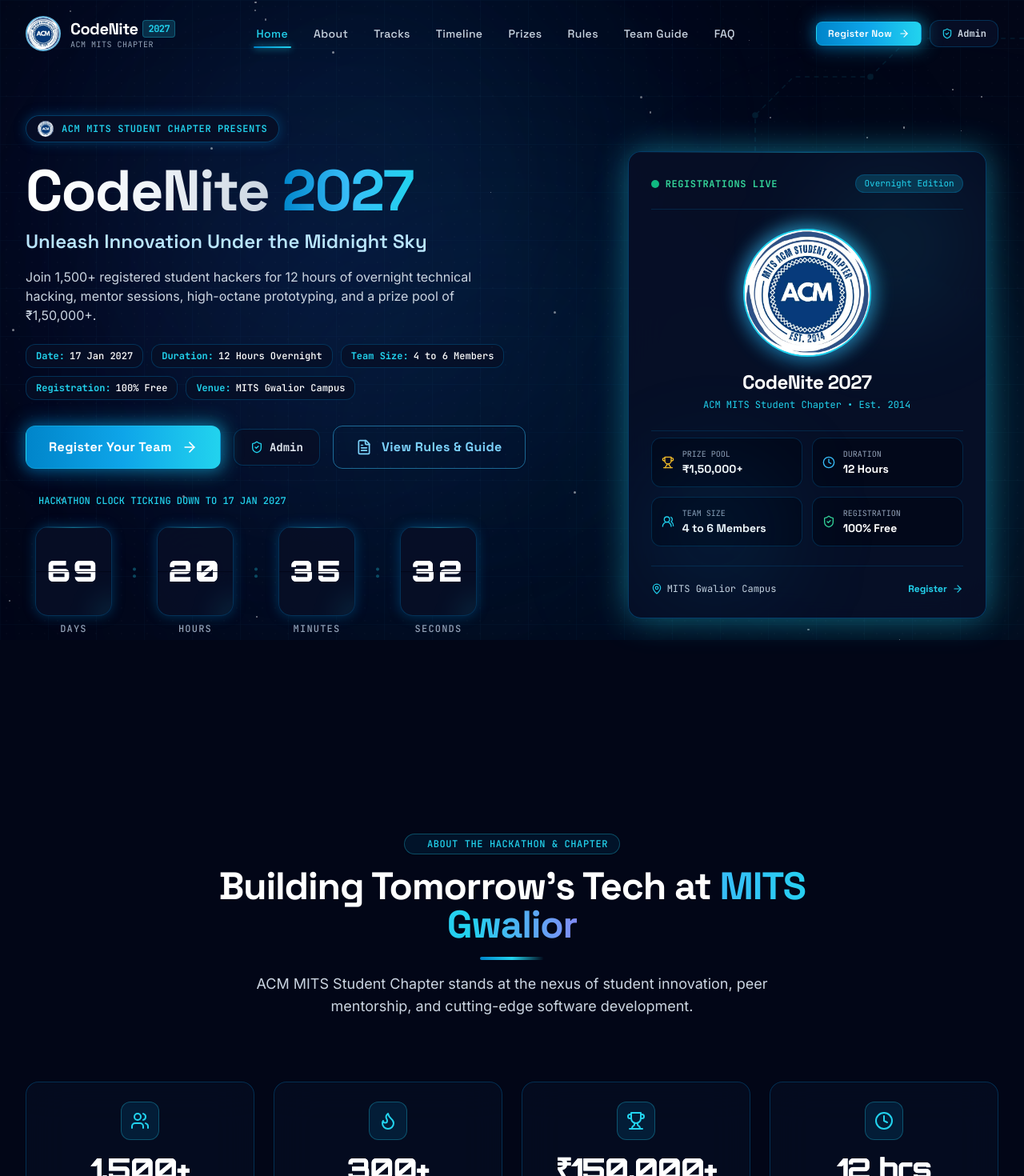
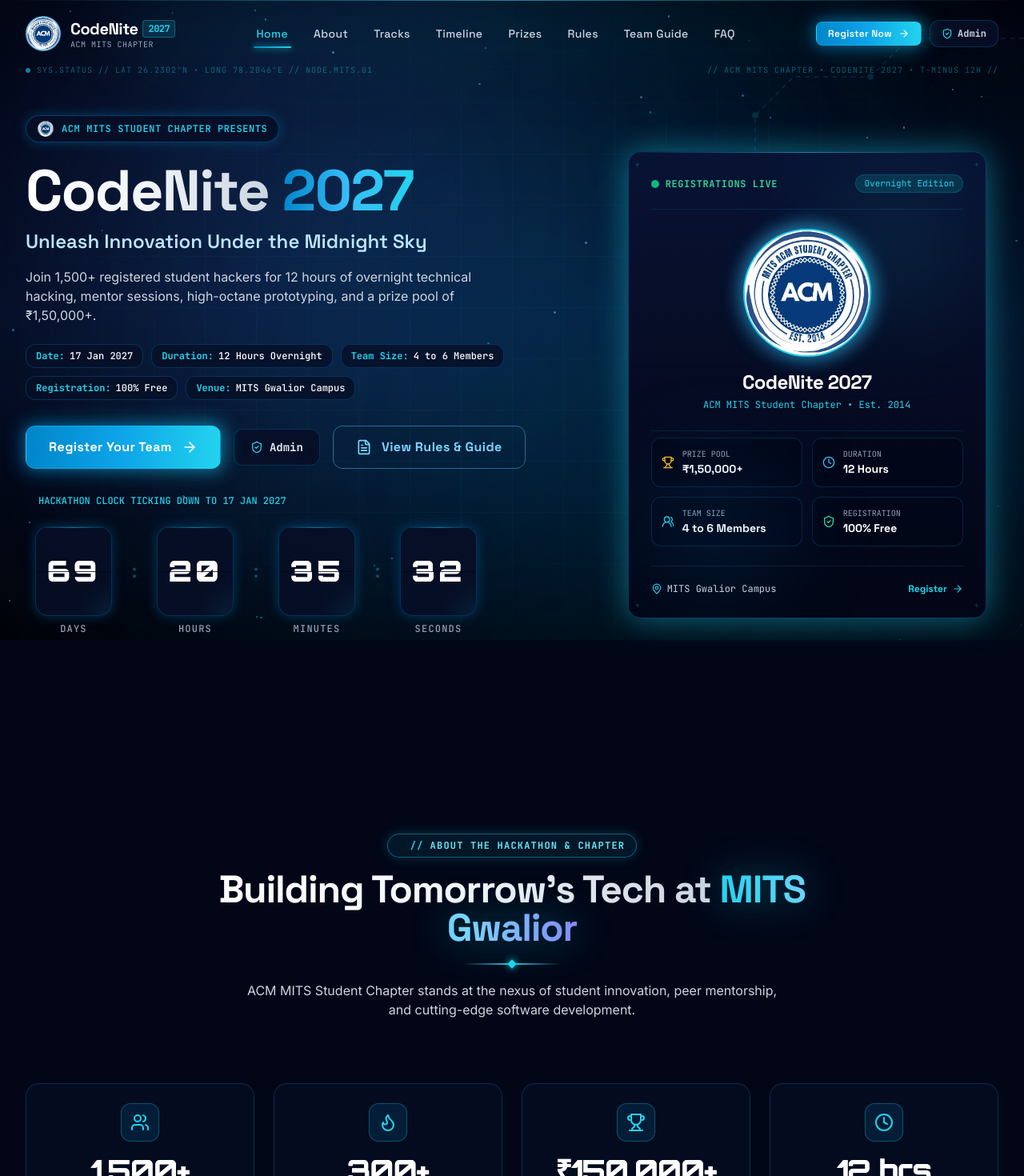
Before and after one commit to ronakgupta2407-wq/ACM-Codenite-, a React (Vite) app: page / in a window 1280 px wide. Shown: the top 1470 px of the page at 80% size. Built offline with nearby package versions, Linux system fonts and the light colour scheme.

Commit message:
Elevate core design system with cybernetic perspective grid, HUD glass panels, and glowing accents

```diff
--- a/src/components/BackgroundEffects.jsx
+++ b/src/components/BackgroundEffects.jsx
@@ -1,50 +1,57 @@
 import React, { useMemo } from "react";
 
 export function BackgroundEffects() {
-  // Generate random twinkling stars
+  // Generate random twinkling cyber stars
   const stars = useMemo(() => {
-    return Array.from({ length: 45 }).map((_, i) => ({
+    return Array.from({ length: 55 }).map((_, i) => ({
       id: i,
       x: Math.random() * 100,
       y: Math.random() * 100,
       size: Math.random() * 2 + 1,
       duration: Math.random() * 4 + 3,
       delay: Math.random() * 5,
+      color: i % 3 === 0 ? "bg-cyan-400" : i % 3 === 1 ? "bg-sky-300" : "bg-indigo-300",
     }));
   }, []);
 
   return (
     <div className="fixed inset-0 pointer-events-none z-0 overflow-hidden">
-      {/* Deep Navy Dark Mesh Base */}
-      <div className="absolute inset-0 bg-[#020617]" />
+      {/* Deep Space Obsidian Base */}
+      <div className="absolute inset-0 bg-gradient-to-b from-[#02040d] via-[#050b1d] to-[#020308]" />
 
-      {/* Cyber Grid Lines */}
+      {/* Cyber Grid Pattern */}
       <div
-        className="absolute inset-0 opacity-[0.07]"
+        className="absolute inset-0 opacity-[0.13]"
         style={{
           backgroundImage: `
-            linear-gradient(to right, rgba(56, 189, 248, 0.4) 1px, transparent 1px),
-            linear-gradient(to bottom, rgba(56, 189, 248, 0.4) 1px, transparent 1px)
+            linear-gradient(to right, rgba(0, 240, 255, 0.3) 1px, transparent 1px),
+            linear-gradient(to bottom, rgba(0, 240, 255, 0.3) 1px, transparent 1px)
           `,
-          backgroundSize: "60px 60px",
+          backgroundSize: "64px 64px",
+          maskImage: "radial-gradient(ellipse at 50% 50%, black 40%, transparent 85%)",
+          WebkitMaskImage: "radial-gradient(ellipse at 50% 50%, black 40%, transparent 85%)",
         }}
       />
 
-      {/* Radial Gradient Ambient Mesh Orbs */}
-      <div className="absolute -top-[15%] left-[10%] w-[650px] h-[650px] rounded-full bg-acm-blue/15 blur-[140px] animate-pulse-slow" />
-      <div className="absolute top-[35%] -right-[10%] w-[550px] h-[550px] rounded-full bg-acm-cyan/10 blur-[130px] animate-float" />
-      <div className="absolute bottom-[20%] left-[5%] w-[600px] h-[600px] rounded-full bg-indigo-600/10 blur-[150px] animate-float-reverse" />
-      <div className="absolute -bottom-[10%] right-[25%] w-[700px] h-[700px] rounded-full bg-acm-blue/10 blur-[160px]" />
+      {/* Luminous Ambient Nebula Orbs */}
+      <div className="absolute -top-[15%] left-[12%] w-[750px] h-[750px] rounded-full bg-cyan-500/15 blur-[160px] animate-pulse-slow" />
+      <div className="absolute top-[30%] -right-[12%] w-[650px] h-[650px] rounded-full bg-sky-600/15 blur-[150px] animate-float" />
+      <div className="absolute bottom-[25%] left-[3%] w-[680px] h-[680px] rounded-full bg-indigo-600/15 blur-[160px] animate-float-reverse" />
+      <div className="absolute -bottom-[12%] right-[20%] w-[800px] h-[800px] rounded-full bg-acm-blue/15 blur-[180px]" />
 
-      {/* Subtle Scanline Effect */}
-      <div className="absolute inset-0 bg-repeat opacity-[0.015] pointer-events-none bg-[radial-gradient(#fff_1px,transparent_1px)] [background-size:16px_16px]" />
+      {/* High-Tech Perspective Horizon Glow (Top Beam) */}
+      <div className="absolute top-0 inset-x-0 h-px bg-gradient-to-r from-transparent via-cyan-400/60 to-transparent" />
+      <div className="absolute top-0 left-1/2 -translate-x-1/2 w-3/4 h-28 bg-gradient-to-b from-cyan-500/10 to-transparent blur-2xl" />
 
-      {/* Twinkling Stars */}
+      {/* Subtle Dot Matrix Micro Grid */}
+      <div className="absolute inset-0 bg-repeat opacity-[0.025] pointer-events-none bg-[radial-gradient(#22d3ee_1px,transparent_1px)] [background-size:24px_24px]" />
+
+      {/* Twinkling Cyber Stars */}
       <div className="absolute inset-0">
         {stars.map((star) => (
           <div
             key={star.id}
-            className="absolute rounded-full bg-white opacity-40 animate-pulse"
+            className={`absolute rounded-full ${star.color} opacity-40 animate-pulse`}
             style={{
               left: `${star.x}%`,
               top: `${star.y}%`,
@@ -57,9 +64,19 @@ export function BackgroundEffects() {
         ))}
       </div>
 
-      {/* Circuit board accent lines top right */}
+      {/* Futuristic Telemetry HUD Watermarks (Fixed Corners) */}
+      <div className="hidden xl:flex absolute top-20 left-8 items-center gap-2 text-[10px] font-mono text-cyan-400/40 uppercase tracking-widest pointer-events-none">
+        <span className="w-1.5 h-1.5 rounded-full bg-cyan-400/60 animate-ping" />
+        <span>SYS.STATUS // LAT 26.2302°N • LONG 78.2046°E // NODE.MITS.01</span>
+      </div>
+
+      <div className="hidden xl:flex absolute top-20 right-8 items-center gap-2 text-[10px] font-mono text-cyan-400/40 uppercase tracking-widest pointer-events-none">
+        <span>// ACM MITS CHAPTER • CODENITE 2027 • T-MINUS 12H //</span>
+      </div>
+
+      {/* Circuit trace accent lines top right */}
       <svg
-        className="absolute right-0 top-0 w-96 h-96 opacity-10 text-cyan-400"
+        className="absolute right-0 top-0 w-96 h-96 opacity-15 text-cyan-400 pointer-events-none"
         viewBox="0 0 400 400"
         fill="none"
         xmlns="http://www.w3.org/2000/svg"
--- a/src/components/Navbar.jsx
+++ b/src/components/Navbar.jsx
@@ -54,7 +54,7 @@ export function Navbar({ onOpenAdmin }) {
       className={cn(
         "fixed top-0 left-0 right-0 z-50 transition-all duration-300",
         isScrolled
-          ? "bg-navy-950/85 backdrop-blur-xl border-b border-acm-blue/20 shadow-glass py-3"
+          ? "bg-[#030718]/90 backdrop-blur-2xl border-b border-cyan-500/20 shadow-[0_4px_30px_rgba(0,0,0,0.85)] py-3"
           : "bg-transparent py-5"
       )}
     >
--- a/src/components/ui/Card.jsx
+++ b/src/components/ui/Card.jsx
@@ -62,26 +62,32 @@ export function Card({
       style={{ transformStyle: "preserve-3d" }}
       className={cn(
         "relative rounded-2xl p-6 transition-all duration-300",
-        "bg-navy-900/60 backdrop-blur-xl border border-acm-blue/20",
-        "hover:border-acm-cyan/50 hover:shadow-glow-md",
-        borderGlow && "before:absolute before:inset-0 before:rounded-2xl before:border before:border-transparent before:hover:border-acm-electric/40 before:pointer-events-none",
+        "bg-gradient-to-b from-[#091438]/80 via-[#050b22]/90 to-[#020514]/95 backdrop-blur-2xl border border-cyan-500/20",
+        "hover:border-cyan-400/60 hover:shadow-[0_0_35px_rgba(0,240,255,0.22)]",
+        borderGlow && "before:absolute before:inset-0 before:rounded-2xl before:border before:border-transparent before:hover:border-cyan-400/30 before:pointer-events-none",
         onClick && "cursor-pointer",
         className
       )}
       {...props}
     >
+      {/* Cyber Corner HUD crosshairs */}
+      <span className="absolute top-2 left-2 text-[10px] font-mono text-cyan-400/30 select-none pointer-events-none">+</span>
+      <span className="absolute top-2 right-2 text-[10px] font-mono text-cyan-400/30 select-none pointer-events-none">+</span>
+      <span className="absolute bottom-2 left-2 text-[10px] font-mono text-cyan-400/30 select-none pointer-events-none">+</span>
+      <span className="absolute bottom-2 right-2 text-[10px] font-mono text-cyan-400/30 select-none pointer-events-none">+</span>
+
       {/* Radial Spotlight gradient following cursor */}
       {spotlight && isHovered && (
         <div
           className="pointer-events-none absolute -inset-px rounded-2xl opacity-100 transition-opacity duration-300"
           style={{
-            background: `radial-gradient(450px circle at ${spotlightPos.x}px ${spotlightPos.y}px, rgba(56, 189, 248, 0.15), transparent 80%)`,
+            background: `radial-gradient(450px circle at ${spotlightPos.x}px ${spotlightPos.y}px, rgba(0, 240, 255, 0.16), transparent 80%)`,
           }}
         />
       )}
 
-      {/* Subtle top reflective edge */}
-      <div className="absolute inset-x-0 top-0 h-px bg-gradient-to-r from-transparent via-cyan-400/40 to-transparent pointer-events-none rounded-t-2xl" />
+      {/* Top reflective neon edge */}
+      <div className="absolute inset-x-0 top-0 h-px bg-gradient-to-r from-transparent via-cyan-400/60 to-transparent pointer-events-none rounded-t-2xl" />
 
       {/* Card Content with 3D depth */}
       <div className="relative z-10" style={{ transform: "translateZ(10px)" }}>
--- a/src/components/ui/SectionHeading.jsx
+++ b/src/components/ui/SectionHeading.jsx
@@ -25,9 +25,10 @@ export function SectionHeading({
           whileInView={{ opacity: 1, y: 0 }}
           viewport={{ once: true, margin: "-50px" }}
           transition={{ duration: 0.5 }}
-          className="inline-flex items-center gap-2 px-3.5 py-1 rounded-full text-xs font-mono font-medium tracking-wider uppercase text-acm-cyan bg-acm-blue/10 border border-acm-cyan/30 shadow-sm mb-4"
+          className="inline-flex items-center gap-2 px-3.5 py-1.5 rounded-full text-xs font-mono font-bold tracking-widest uppercase text-cyan-300 bg-cyan-950/40 border border-cyan-400/40 shadow-[0_0_15px_rgba(0,240,255,0.2)] mb-4 backdrop-blur-md"
         >
-          <span className="w-1.5 h-1.5 rounded-full bg-acm-cyan animate-ping" />
+          <span className="w-1.5 h-1.5 rounded-full bg-cyan-400 animate-ping" />
+          <span className="text-cyan-400 font-mono">//</span>
           {badge}
         </motion.div>
       )}
@@ -38,27 +39,32 @@ export function SectionHeading({
         whileInView={{ opacity: 1, y: 0 }}
         viewport={{ once: true, margin: "-50px" }}
         transition={{ duration: 0.6, delay: 0.1 }}
-        className="font-heading font-extrabold text-3xl sm:text-4xl md:text-5xl text-white tracking-tight leading-tight"
+        className="font-heading font-black text-3xl sm:text-4xl md:text-5xl text-white tracking-tight leading-tight"
       >
-        {title}{" "}
+        <span className="bg-gradient-to-r from-white via-slate-100 to-slate-300 bg-clip-text text-transparent">
+          {title}
+        </span>{" "}
         {highlight && (
-          <span className="bg-gradient-to-r from-sky-400 via-acm-cyan to-indigo-400 bg-clip-text text-transparent">
+          <span className="bg-gradient-to-r from-cyan-400 via-sky-300 to-indigo-400 bg-clip-text text-transparent drop-shadow-[0_0_25px_rgba(0,240,255,0.4)]">
             {highlight}
           </span>
         )}
       </motion.h2>
 
-      {/* Animated Underline Sweep */}
+      {/* Futuristic Cyber Divider */}
       <motion.div
         initial={{ width: 0, opacity: 0 }}
-        whileInView={{ width: "80px", opacity: 1 }}
+        whileInView={{ width: "120px", opacity: 1 }}
         viewport={{ once: true, margin: "-50px" }}
         transition={{ duration: 0.8, delay: 0.3 }}
         className={cn(
-          "h-1 rounded-full bg-gradient-to-r from-acm-blue via-acm-cyan to-transparent my-4",
+          "h-0.5 relative my-5 flex items-center justify-center",
           align === "center" ? "mx-auto" : ""
         )}
-      />
+      >
+        <div className="absolute inset-0 bg-gradient-to-r from-transparent via-cyan-400 to-transparent" />
+        <div className="w-2 h-2 rotate-45 bg-cyan-400 shadow-[0_0_10px_#00f0ff] relative z-10" />
+      </motion.div>
 
       {/* Subtitle */}
       {subtitle && (
@@ -67,7 +73,7 @@ export function SectionHeading({
           whileInView={{ opacity: 1, y: 0 }}
           viewport={{ once: true, margin: "-50px" }}
           transition={{ duration: 0.6, delay: 0.2 }}
-          className="text-slate-300 text-base sm:text-lg leading-relaxed max-w-2xl font-normal"
+          className="text-slate-300 text-sm sm:text-base leading-relaxed max-w-2xl font-normal"
         >
           {subtitle}
         </motion.p>
--- a/src/index.css
+++ b/src/index.css
@@ -3,45 +3,46 @@
 @tailwind utilities;
 
 :root {
-  --color-bg-base: #020617;
-  --color-bg-surface: #0a1128;
+  --color-bg-base: #02040b;
+  --color-bg-surface: #070e24;
   --color-acm-blue: #0085ca;
   --color-acm-electric: #38bdf8;
-  --color-acm-cyan: #22d3ee;
+  --color-acm-cyan: #00f0ff;
   --color-accent-indigo: #6366f1;
 }
 
-/* Custom Scrollbar */
+/* Custom Cyber Scrollbar */
 ::-webkit-scrollbar {
-  width: 8px;
-  height: 8px;
+  width: 7px;
+  height: 7px;
 }
 
 ::-webkit-scrollbar-track {
-  background: #020617;
+  background: #02040b;
 }
 
 ::-webkit-scrollbar-thumb {
-  background: #0f1c3f;
+  background: #0e1e47;
   border-radius: 4px;
-  border: 1px solid rgba(0, 133, 202, 0.3);
+  border: 1px solid rgba(0, 240, 255, 0.25);
 }
 
 ::-webkit-scrollbar-thumb:hover {
   background: #0085ca;
-  box-shadow: 0 0 10px #22d3ee;
+  box-shadow: 0 0 12px #00f0ff;
 }
 
 /* Custom scrollbar class for inner modals */
 .custom-scrollbar::-webkit-scrollbar {
-  width: 6px;
+  width: 5px;
 }
 .custom-scrollbar::-webkit-scrollbar-track {
-  background: #070f26;
+  background: #04091a;
 }
 .custom-scrollbar::-webkit-scrollbar-thumb {
-  background: #162854;
+  background: #142552;
   border-radius: 3px;
+  border: 1px solid rgba(56, 189, 248, 0.3);
 }
 
 /* Text Selection */
@@ -53,7 +54,7 @@
 /* Hardware accelerated smooth rendering */
 body {
   margin: 0;
-  background-color: #020617;
+  background-color: #02040b;
   color: #f8fafc;
   font-feature-settings: "cv02", "cv03", "cv04", "cv11";
   text-rendering: optimizeLegibility;
@@ -61,12 +62,43 @@ body {
   -moz-osx-font-smoothing: grayscale;
 }
 
-/* Glassmorphism utility */
-.glass-panel {
-  background: rgba(10, 17, 40, 0.7);
-  backdrop-filter: blur(16px);
-  -webkit-backdrop-filter: blur(16px);
-  border: 1px solid rgba(0, 133, 202, 0.25);
+/* Cyber Theme Utilities */
+.cyber-panel {
+  background: linear-gradient(180deg, rgba(10, 20, 50, 0.75) 0%, rgba(4, 9, 26, 0.9) 100%);
+  backdrop-filter: blur(20px);
+  -webkit-backdrop-filter: blur(20px);
+  border: 1px solid rgba(0, 240, 255, 0.22);
+  box-shadow: 0 10px 40px -10px rgba(0, 0, 0, 0.7), inset 0 1px 0 rgba(255, 255, 255, 0.1);
+}
+
+.cyber-panel-hover:hover {
+  border-color: rgba(0, 240, 255, 0.55);
+  box-shadow: 0 0 30px -5px rgba(0, 240, 255, 0.3), inset 0 1px 0 rgba(0, 240, 255, 0.25);
+}
+
+.text-glow-cyan {
+  text-shadow: 0 0 16px rgba(0, 240, 255, 0.65), 0 0 30px rgba(0, 133, 202, 0.4);
+}
+
+.text-glow-purple {
+  text-shadow: 0 0 16px rgba(168, 85, 247, 0.65), 0 0 30px rgba(99, 102, 241, 0.4);
+}
+
+.cyber-badge {
+  display: inline-flex;
+  align-items: center;
+  gap: 0.5rem;
+  padding: 0.25rem 0.85rem;
+  border-radius: 9999px;
+  font-family: var(--font-mono, monospace);
+  font-size: 0.72rem;
+  font-weight: 700;
+  letter-spacing: 0.08em;
+  text-transform: uppercase;
+  background: rgba(0, 133, 202, 0.12);
+  border: 1px solid rgba(0, 240, 255, 0.35);
+  color: #22d3ee;
+  box-shadow: 0 0 15px rgba(0, 240, 255, 0.15);
 }
 
 /* Accessibility: Respect Reduced Motion */
```
Also changed, not shown: src/components/ui/Stepper.jsx (+12 -12 lines).
